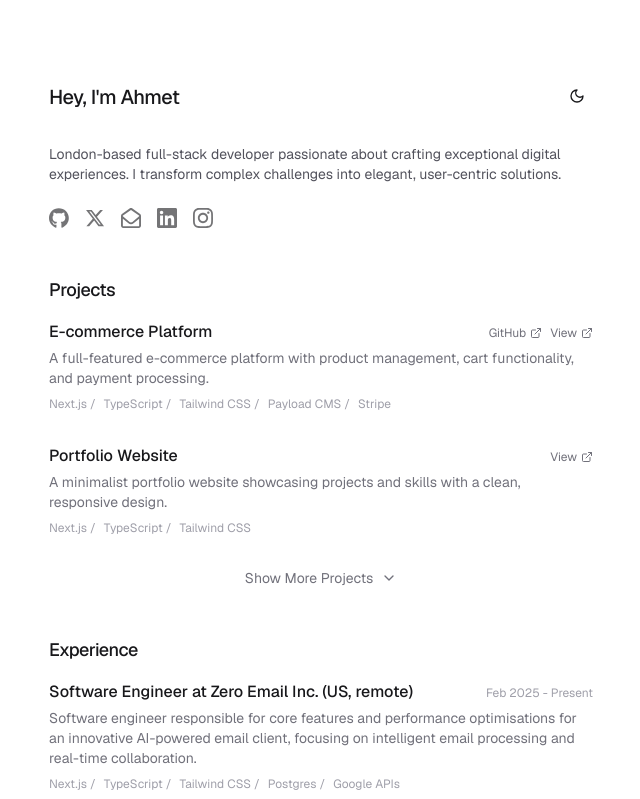
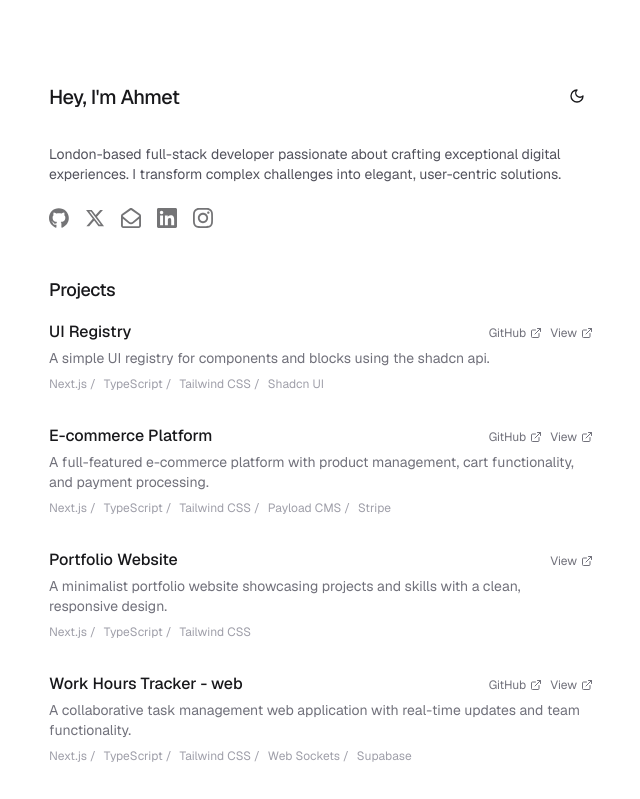
Before and after one commit to zaidhafeezvu/portfolio, a Next.js app: page / in a window 1280 px wide. Shown: the top 799 px of the page, without its empty margins (319-959 px from the left). Built offline with nearby package versions, Linux system fonts and the light colour scheme.

Commit message:
push push push

```diff
--- a/src/app/page.tsx
+++ b/src/app/page.tsx
@@ -8,9 +8,10 @@ import { useState } from "react";
 import Image from "next/image";
 
 export default function Home() {
-  const [isProjectsExpanded, setIsProjectsExpanded] = useState(false);
-  const initialProjectCount = 2;
-  const visibleProjects = isProjectsExpanded ? projects : projects.slice(0, initialProjectCount);
+  // const [isProjectsExpanded, setIsProjectsExpanded] = useState(false);
+  // const initialProjectCount = 2;
+  // const visibleProjects = isProjectsExpanded ? projects : projects.slice(0, initialProjectCount);
+  const visibleProjects = projects;
 
   const [isExperienceExpanded, setIsExperienceExpanded] = useState(false);
   const initialExperienceCount = 2;
@@ -49,7 +50,8 @@ export default function Home() {
           <div className="space-y-8">
             <ul className="space-y-8">
               {visibleProjects.map((project, index) => {
-                const delay = 0.3 + (index < initialProjectCount ? index : index - initialProjectCount) * 0.1;
+                // const delay = 0.3 + (index < initialProjectCount ? index : index - initialProjectCount) * 0.1;
+                const delay = 0.3 + index * 0.1;
                 return (
                   <AnimateIn key={index} variant="fadeLeft" delay={delay}>
                     <li className="group hover:translate-x-1 transition-all duration-300 ease-out">
@@ -92,7 +94,7 @@ export default function Home() {
                 );
               })}
             </ul>
-            {projects.length > initialProjectCount && (
+            {/* {projects.length > initialProjectCount && (
               <button
                 onClick={() => setIsProjectsExpanded(!isProjectsExpanded)}
                 className="flex items-center gap-2 text-sm text-zinc-500 dark:text-zinc-400 hover:text-zinc-900 dark:hover:text-zinc-100 transition-colors mx-auto"
@@ -107,7 +109,7 @@ export default function Home() {
                   </>
                 )}
               </button>
-            )}
+            )} */}
           </div>
         </section>
       </AnimateIn>
@@ -196,6 +198,13 @@ export default function Home() {
 
 const projects = [
   {
+    title: "UI Registry",
+    description: "A simple UI registry for components and blocks using the shadcn api.",
+    link: "https://l.ahmet.studio/ui",
+    github: "https://l.ahmet.studio/ui",
+    technologies: ["Next.js", "TypeScript", "Tailwind CSS", "Shadcn UI"],
+  },
+  {
     title: "E-commerce Platform",
     description: "A full-featured e-commerce platform with product management, cart functionality, and payment processing.",
     link: "https://payload-ecommerce-app.vercel.app/",
@@ -205,7 +214,7 @@ const projects = [
   {
     title: "Portfolio Website",
     description: "A minimalist portfolio website showcasing projects and skills with a clean, responsive design.",
-    link: "https://ahmetk.dev/",
+    link: "https://dub.sh/ahmet/",
     technologies: ["Next.js", "TypeScript", "Tailwind CSS"],
   },
   {
```
